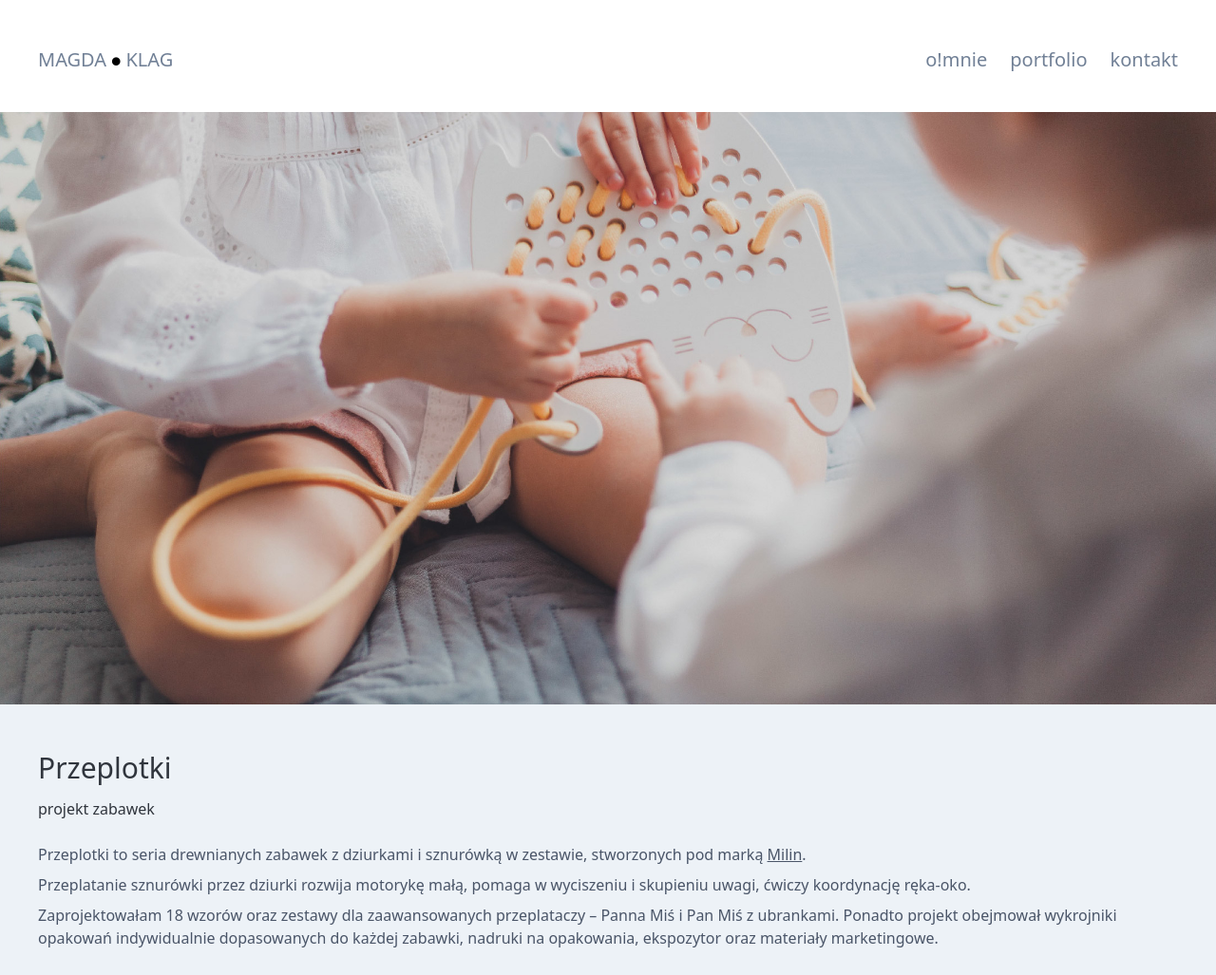
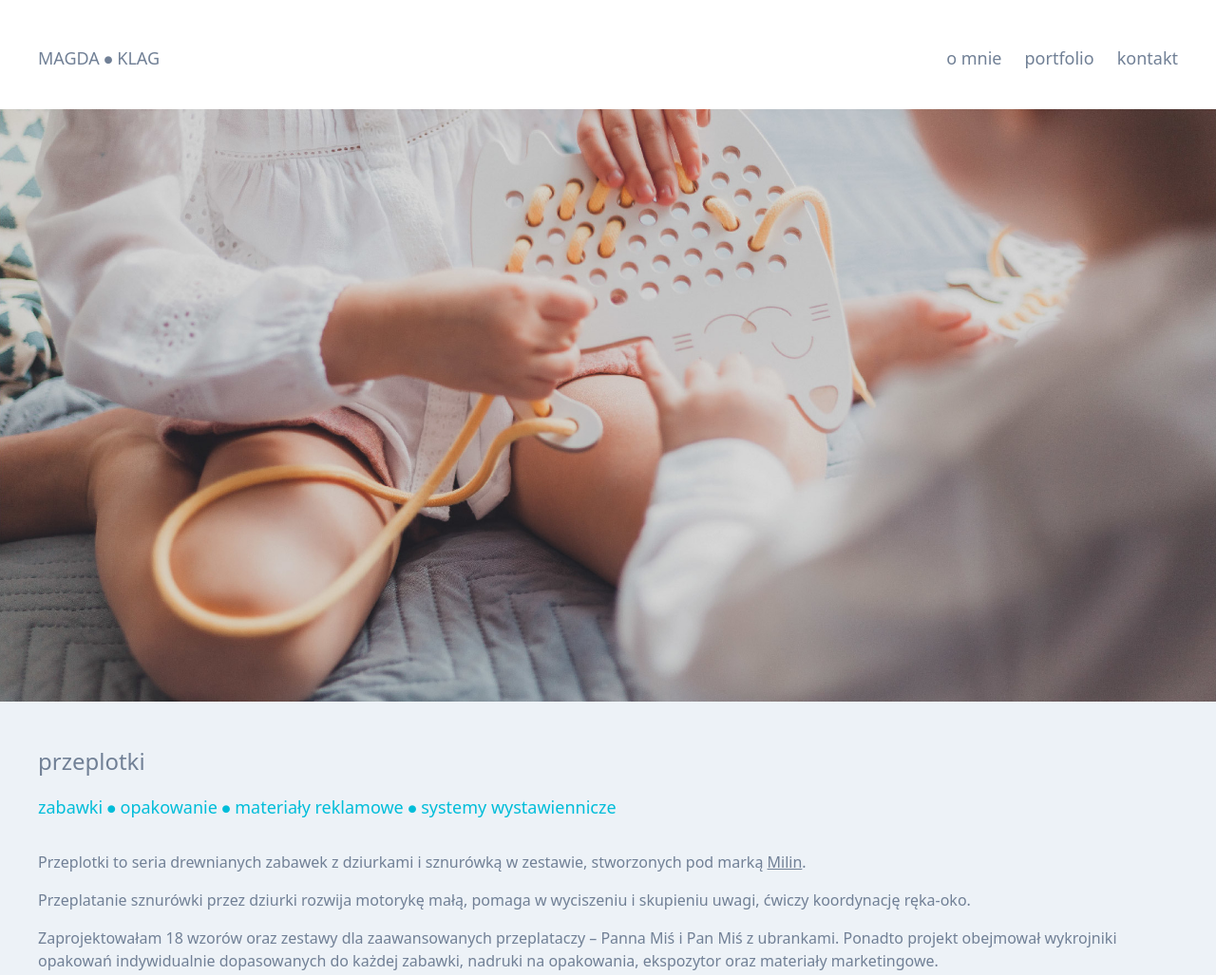
Before and after one commit to Tymek/klg, a Gatsby site: page /portfolio/przeplotki in a window 1280 px wide. Shown: the top 1027 px of the page at 95% size. Built offline with nearby package versions, Linux system fonts and the light colour scheme; Gatsby itself is replaced by a stand-in of ours.

Commit message:
milin page spacing

```diff
--- a/src/components/Layout/components/Header.tsx
+++ b/src/components/Layout/components/Header.tsx
@@ -5,14 +5,14 @@ import Container from "../../Container"
 const Header: React.FC = () => (
   <header className="bg-white pt-12 pb-10">
     <Container>
-      <nav className="flex text:lg sm:text-xl flex-wrap">
+      <nav className="flex text:md sm:text-lg flex-wrap">
         <h1 className="uppercase text-gray-600">
           <Link to="/">
-            Magda <span className="text-black" aria-hidden="true">&#x2981; </span>Klag
+            Magda <span aria-hidden="true">&#x2981; </span>Klag
           </Link>
         </h1>
         <ul className="ml-auto grid gap-x-6 grid-flow-col text-gray-600">
-          <li><Link className="hover:underline" to="/">o!mnie</Link></li>
+          <li><Link className="hover:underline" to="/">o mnie</Link></li>
           <li><Link className="hover:underline" to="/#portfolio">portfolio</Link></li>
           <li><Link className="hover:underline" to="/#kontakt">kontakt</Link></li>
         </ul>
--- a/src/pages/portfolio/milin.tsx
+++ b/src/pages/portfolio/milin.tsx
@@ -51,16 +51,16 @@ const MilinPage = () => {
         <Cover fluid={data.branding.childImageSharp.fluid} />
       </Container>
       <Container>
-        <section className="text-center max-w-4xl mx-auto">
+        <section className="lg:pt-20 pt-16 text-center max-w-4xl mx-auto">
           <header>
             <h1 className="text-3xl leading-tight">
               milin
             </h1>
             <P className="mt-3 mb-6 text-xl" style={{ color: '#92CBBF' }}>
               logo
-              <span aria-label=", "><span aria-hidden="true" style={{ color: '#BBD1CB' }}> &#x2981; </span></span>
+              <span aria-label=", "><span aria-hidden="true"> &#x2981; </span></span>
               branding
-              <span aria-label=", "><span aria-hidden="true" style={{ color: '#BBD1CB' }}> &#x2981; </span></span>
+              <span aria-label=", "><span aria-hidden="true"> &#x2981; </span></span>
               materiały reklamowe
             </P>
           </header>
@@ -74,7 +74,7 @@ const MilinPage = () => {
             Logo ma lekką, minimalistyczną formę, by podkreślić charakter marki. Kolory użyte w identyfikacji pasować miały
             do odcieni drawna, biei oraz opakowań ekologicznych materiałów.
           </P>
-          <div className="pt-6 pb-10 max-w-xl mx-auto">
+          <div className="lg:pt-16 pt-12 lg:pb-20 pb-16 max-w-xl mx-auto">
             <img src={milinLogo} alt="Logo Milin Toys"/>
           </div>
         </section>
--- a/src/pages/portfolio/przeplotki.tsx
+++ b/src/pages/portfolio/przeplotki.tsx
@@ -77,21 +77,27 @@ const MilinPage = () => {
       <Container>
         <section className="mt-10">
             <header>
-              <h1 className="text-3xl text-gray-800 leading-tight">
-                Przeplotki
+              <h1 className="text-2xl leading-tight">
+                przeplotki
               </h1>
-              <P className="text-gray-800 mt-3 mb-6">
-                projekt zabawek
+              <P className="mt-5 mb-8 text-lg" style={{ color: '#00BDD9' }}>
+                zabawki
+                <span aria-label=", "><span aria-hidden="true"> &#x2981; </span></span>
+                opakowanie
+                <span aria-label=", "><span aria-hidden="true"> &#x2981; </span></span>
+                materiały reklamowe
+                <span aria-label=", "><span aria-hidden="true"> &#x2981; </span></span>
+                systemy wystawiennicze
               </P>
             </header>
-            <P className="text-gray-700 mb-2">
+            <P className="mb-4">
               Przeplotki to seria drewnianych zabawek z dziurkami i sznurówką w zestawie,
               stworzonych pod marką <Link className="underline" to="/portfolio/milin/">Milin</Link>.
             </P>
-            <P className="text-gray-700 mb-2">
+            <P className="mb-4">
               Przeplatanie sznurówki przez dziurki rozwija motorykę małą, pomaga w wyciszeniu i skupieniu uwagi, ćwiczy koordynację ręka-oko.
             </P>
-            <P className="text-gray-700 mb-2">
+            <P className="mb-4">
               Zaprojektowałam 18 wzorów oraz zestawy dla zaawansowanych przeplataczy – Panna Miś i Pan Miś z ubrankami.
               Ponadto projekt obejmował wykrojniki opakowań indywidualnie dopasowanych do każdej zabawki,
               nadruki na opakowania, ekspozytor oraz materiały marketingowe.
```
